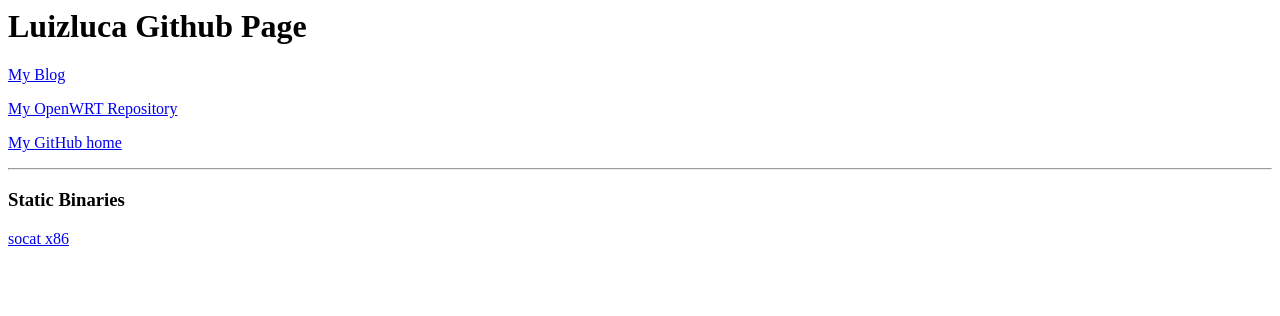
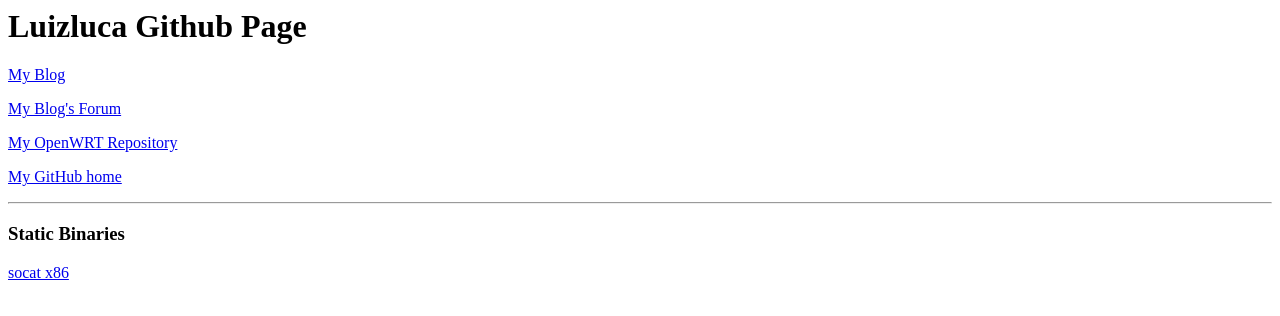
Before and after one commit to luizluca/luizluca.github.io, a plain HTML site: page index.html in a window 1280 px wide. Drawn offline with Linux system fonts and the light colour scheme.

Commit message:
index.html: add forum link
Signed-off-by: Luiz Angelo Daros de Luca <luizluca@gmail.com>

```diff
--- a/index.html
+++ b/index.html
@@ -8,6 +8,8 @@
 		<p>
 			<a href="http://luizluca.blogspot.com">My Blog</a></p>
 		<p>
+			<a href="http://luizluca.blogspot.com/p/forum.html">My Blog's Forum</a>
+		</p>
 			<a href="http://luizluca.github.io/openwrt/">My OpenWRT Repository</a>
 		</p>
 			<a href="https://github.com/luizluca/">My GitHub home</a>
```
